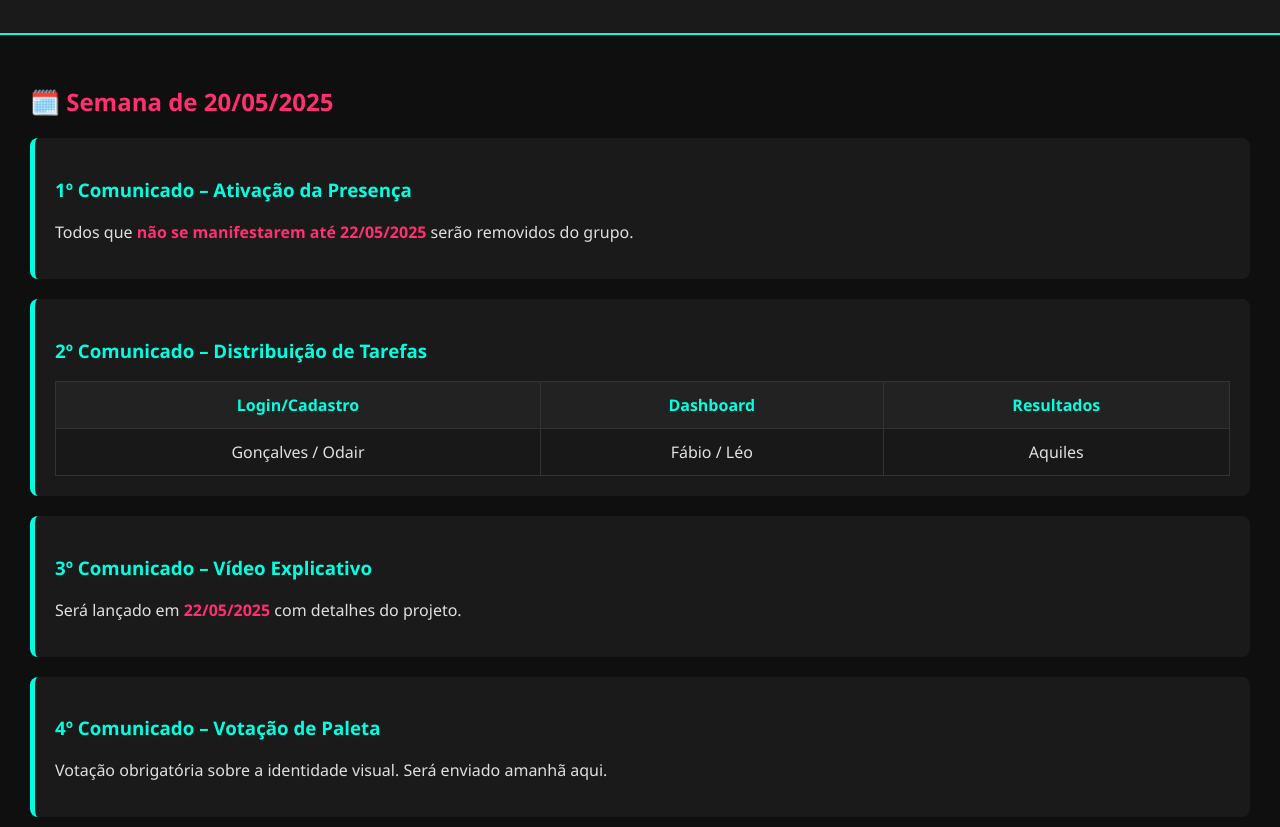
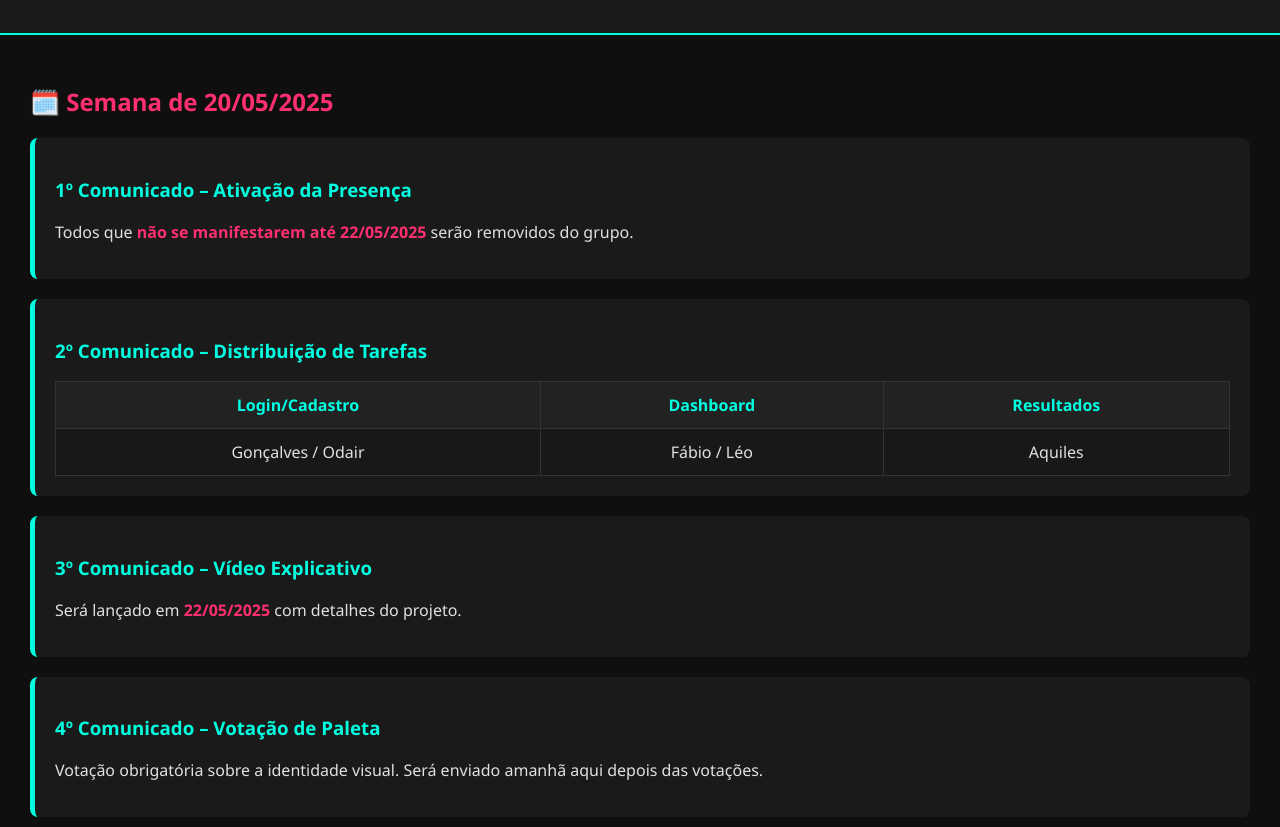
Before and after one commit to Keybachira/Deepsearch-comunicados, a plain HTML site: page index.html in a window 1280 px wide. Shown: the part 125-952 px from the top of the page. Drawn offline with Linux system fonts and the light colour scheme.

Commit message:
Update index.html

```diff
--- a/index.html
+++ b/index.html
@@ -48,7 +48,7 @@
 
       <div class="bloco">
         <h3>4º Comunicado – Votação de Paleta</h3>
-        <p>Votação obrigatória sobre a identidade visual. Será enviado amanhã aqui. </p>
+        <p>Votação obrigatória sobre a identidade visual. Será enviado amanhã aqui depois das votações. </p>
       </div>
     </section>
   </main>
```
